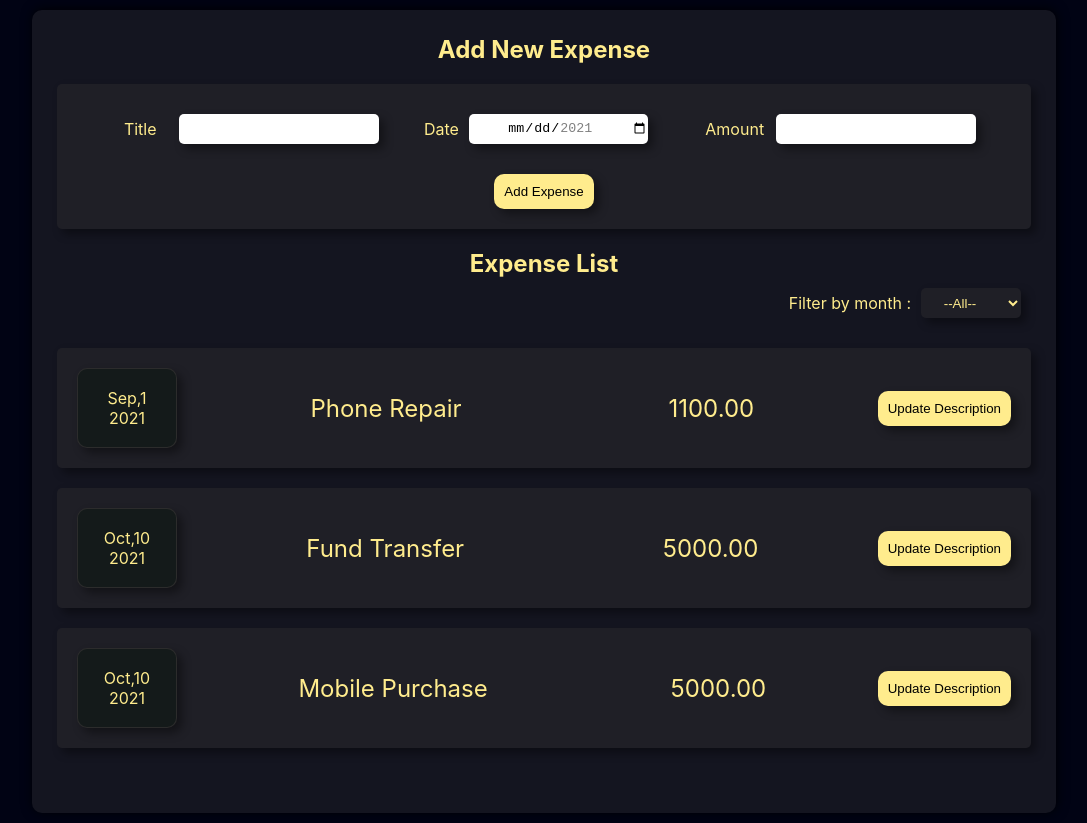
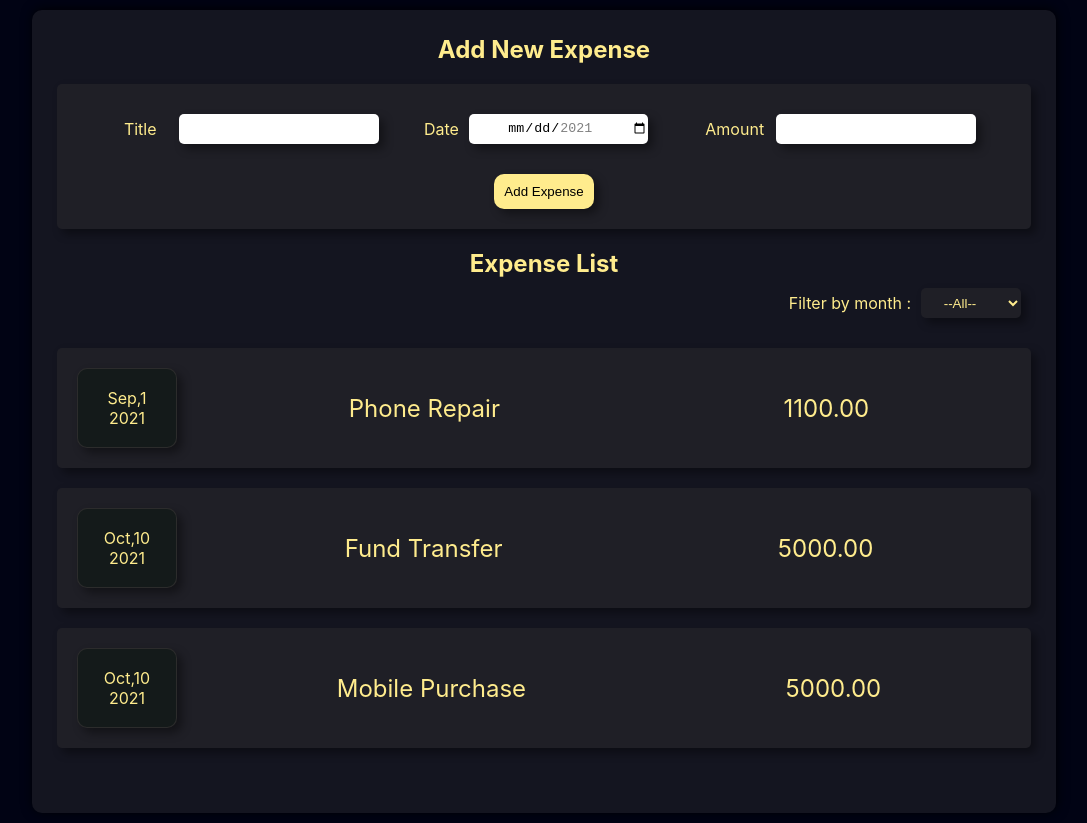
Before and after one commit to MAB51095/ExpenseReact, a React (Create React App) app in the folder react-demo/: page / in a window 1280 px wide. Shown: the whole page, without its empty margins (96-1183 px from the left). Built offline with nearby package versions, Linux system fonts and the light colour scheme.

Commit message:
Removed Update Button

```diff
--- a/react-demo/src/components/Expense/Expense.js
+++ b/react-demo/src/components/Expense/Expense.js
@@ -14,7 +14,6 @@ function Expense({ expenses }) {
       title={expense.title}
       date={expense.date}
       amount={expense.amount}
-      status="Not Verified"
       key={id}
     />
   ));
--- a/react-demo/src/components/Expense/ExpenseItem.js
+++ b/react-demo/src/components/Expense/ExpenseItem.js
@@ -3,13 +3,13 @@ import "./ExpenseItem.css";
 import { useState } from "react";
 
 const ExpenseItem = (props) => {
-  const { date, amount } = props;
+  const { title, date, amount } = props;
 
-  const [title, setTitle] = useState(props.title);
+  // const [title, setTitle] = useState(props.title);
 
-  const updateTitle = () => {
-    setTitle("Updated");
-  };
+  // const updateTitle = () => {
+  //   setTitle("Updated");
+  // };
 
   return (
     <div className="expense-item flex-center">
@@ -19,12 +19,12 @@ const ExpenseItem = (props) => {
         <div className="expense-item__amount flex-center">{amount}</div>
       </div>
 
-      <button
+      {/* <button
         className="expense-item__button flex-center"
         onClick={updateTitle}
       >
         Update Description
-      </button>
+      </button> */}
     </div>
   );
 };
```
